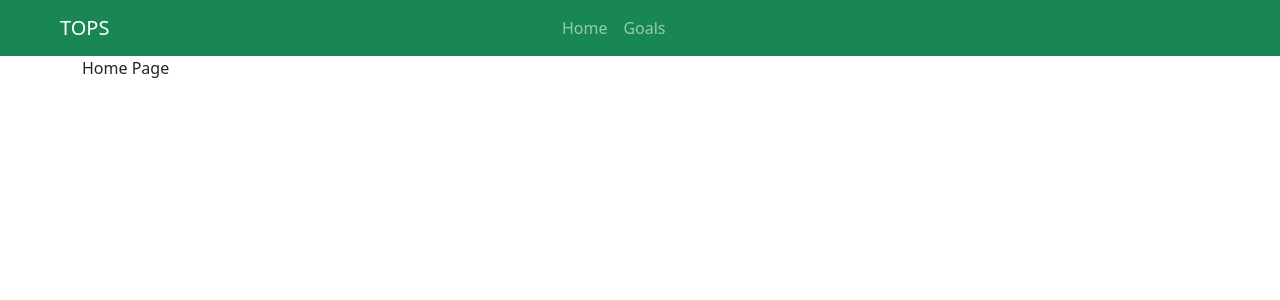
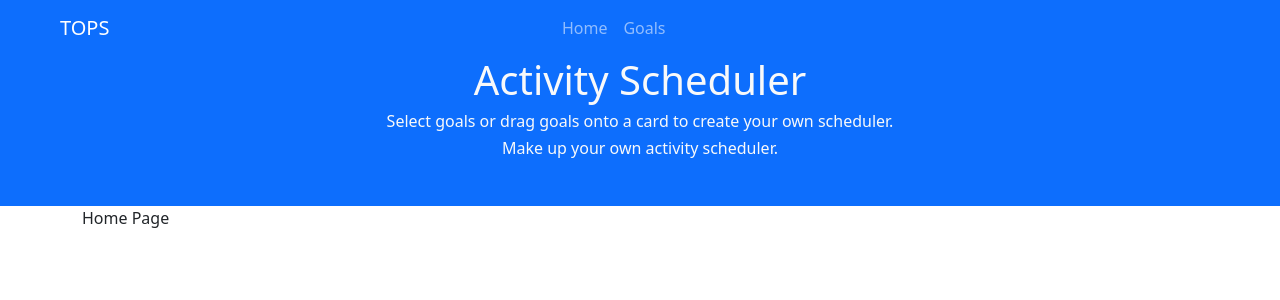
Before and after one commit to sdmteam10/TOPS, a React (Create React App) app in the folder client/: page / in a window 1280 px wide. Shown: the top 300 px of the page. Built offline with nearby package versions, Linux system fonts and the light colour scheme.

Commit message:
Goals list done. Change goals to button style.

```diff
--- a/client/src/App.js
+++ b/client/src/App.js
@@ -5,11 +5,14 @@ import { BrowserRouter as Router, Route, Switch } from 'react-router-dom'
 import Home from './components/Home'
 import GoalsList from './components/GoalsList'
 import AppNavBar from './components/AppNavBar'
+import TitleActivity from './components/TitleActivity';
 
 function App() {
   return (
+
     <>
       <AppNavBar />
+      <TitleActivity />
       <div className='container-md' style={{height: '500px'}}>
         {/* 路由入口 */}
         <Router>
--- a/client/src/components/AppNavBar.jsx
+++ b/client/src/components/AppNavBar.jsx
@@ -7,7 +7,7 @@ class AppNavBar extends Component {
 
     render() {
         return (
-            <nav className="navbar navbar-expand-md navbar-dark bg-success">
+            <nav className="navbar navbar-expand-md navbar-dark bg-primary">
                 <div className="container-fluid">
                     <a className="navbar-brand ms-md-5" href="/">TOPS</a>
                     <button className="navbar-toggler" type="button" data-bs-toggle="collapse" data-bs-target="#navbarSupportedContent" aria-controls="navbarSupportedContent" aria-expanded="false" aria-label="Toggle navigation">
--- a/client/src/components/GoalsList.jsx
+++ b/client/src/components/GoalsList.jsx
@@ -9,7 +9,7 @@ class GoalsList extends Component {
     componentDidMount() {
         axios.get('http://localhost:5000/routes/api/goals/')
             .then(res => {
-					this.setState({goals: res.data})
+                this.setState({ goals: res.data })
                 console.log(res.data)
             })
             .catch(err => {
@@ -28,20 +28,25 @@ class GoalsList extends Component {
             })
     }
 
+    // clicked(param,event){
+
+    // }
+
     render() {
-        return(
+        return (
             <>
-						{/* Golas List */}
-            	<div className="w-50 mx-auto mt-md-5" style={{height: '200px', overflowY: 'auto'}}>
+
+                {/* Goals List */}
+                <div className="w-75 mx-auto mt-md-5" style={{ height: '500px' }}>
+                    <br />
                     {
                         this.state.goals.map(goal => (
-										<div key={goal._id}>
-											<h5>{goal.name}</h5>
+                            <div className = "d-grid gap-0 col-10 mx-auto" key={goal._id}>
+                                <button type="button" className="btn btn-outline-primary">{goal.name}</button>
                                 <hr />
                             </div>
                         ))
                     }
-	            </div>
 
                     {/* New Goal Form */}
                     <form>
@@ -50,48 +55,10 @@ class GoalsList extends Component {
 
                         <button className="btn btn-info" onClick="">Create Goal</button>
                     </form>
+                </div>
             </>
         )
     }
 }
 
 export default GoalsList
-
-// <Container>
-            //     <Button
-            //         color="dark"
-            //         style={{marginBottom:'2rem'}}
-            //         onClick={() =>{
-            //             const name = prompt('Enter Item')
-            //             if (name) {
-            //                 this.setState(state => ({
-            //                     items: [...state.items, { id: uuid(), name }]
-            //                 }))
-            //             }
-            //         }}
-            //     >
-            //         Add Item
-            //     </Button>
-
-            //     <ListGroup>
-            //         <TransitionGroup className='goals-list'>
-            //             {items.map(({ id, name }) => (
-            //                 <CSSTransition key={id} timeout={500} classNames='fade'>
-            //                     <ListGroupItem>
-            //                     <Button
-            //                         className="remove-btn"
-            //                         color='danger'
-            //                         size='sm'
-            //                         onClick={() =>{
-            //                             this.setState(state => ({
-            //                                 items: state.items.filter(item => item.id !== id)
-            //                             }));
-            //                         }}
-            //                     >&times;
-            //                     </Button>
-            //                     {name}</ListGroupItem>
-            //                 </CSSTransition>
-            //             ))}
-            //         </TransitionGroup>
-            //     </ListGroup>
-            // </Container>
--- /dev/null
+++ b/client/src/components/TitleActivity.jsx
@@ -0,0 +1,21 @@
+import React, { Component } from 'react';
+
+class TitleActivity extends Component {
+    state = {
+
+    }
+
+    render() {
+        return (
+          <div className="bg-primary" style={{ height: '150px' }}>
+            <table className='text-light mx-auto text-center'>
+              <h1>Activity Scheduler</h1>
+              <h6> Select goals or drag goals onto a card to create your own scheduler.</h6>
+              <h6> Make up your own activity scheduler.</h6>
+            </table>
+          </div>
+        )
+    }
+}
+
+export default TitleActivity
```
Lines whose indentation alone changed are shown as unchanged.
